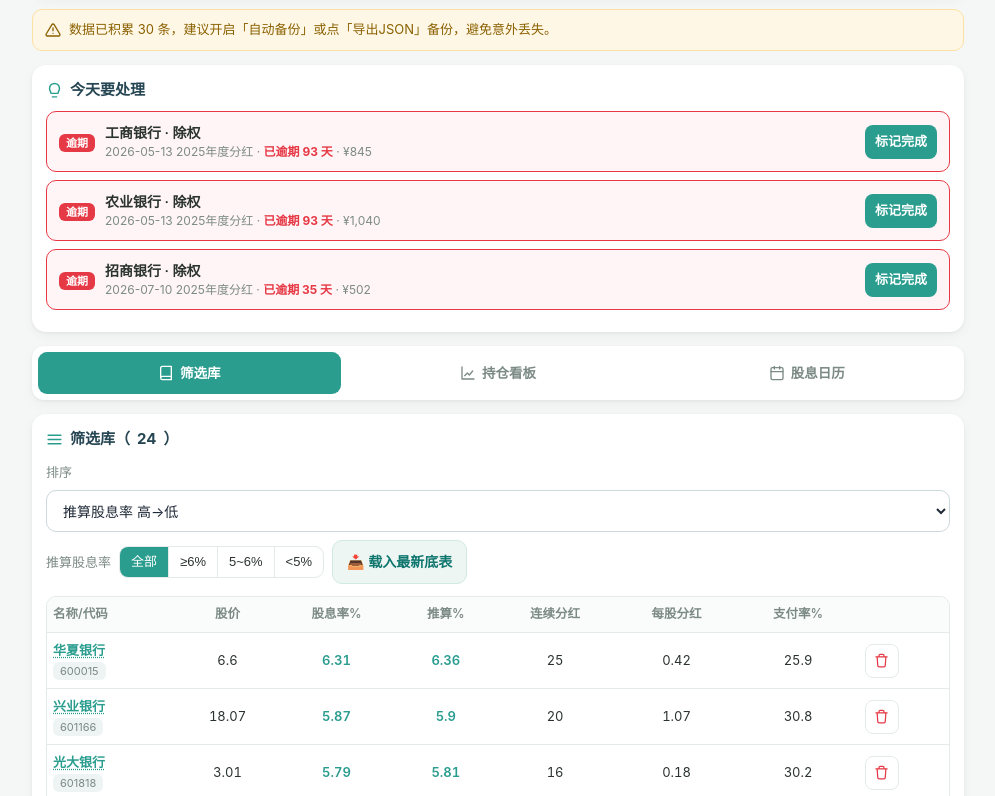
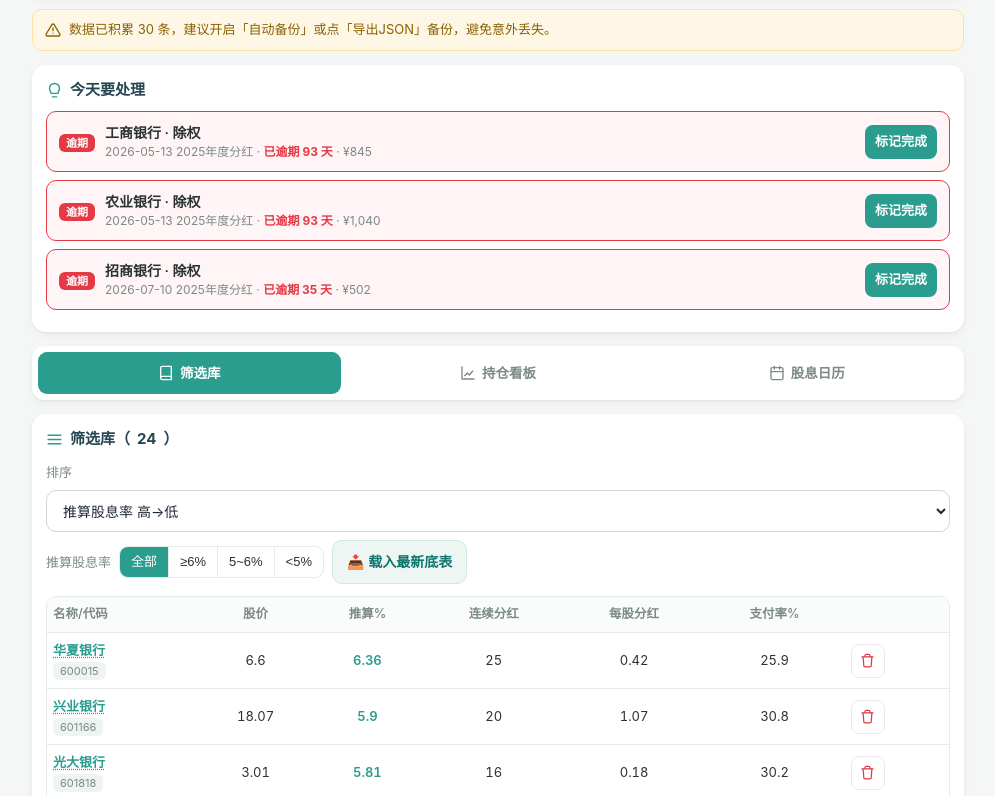
Before and after one commit to xlsh2026/bank-stock-data, a plain HTML site: page index.html in a window 1280 px wide. Shown: the part 156-952 px from the top of the page, without its empty margins (142-1137 px from the left). Drawn offline with Linux system fonts and the light colour scheme.

Commit message:
ui: 删除筛选库股息率(TTM)列 2026-08-14T05:25

```diff
--- a/index.html
+++ b/index.html
@@ -240,7 +240,6 @@
         <span class="toolbar-label">排序</span>
         <select id="libSort" onchange="renderLib()">
           <option value="est_desc">推算股息率 高→低</option>
-          <option value="ttm_desc">股息率(TTM) 高→低</option>
           <option value="name">名称 A→Z</option>
           <option value="price_desc">现价 高→低</option>
           <option value="payout_desc">支付率 高→低</option>
@@ -257,7 +256,7 @@
       <div class="tbl-scroll">
         <table>
           <thead><tr>
-            <th>名称/代码</th><th class="num">股价</th><th class="num">股息率%</th><th class="num">推算%</th>
+            <th>名称/代码</th><th class="num">股价</th><th class="num">推算%</th>
             <th class="num">连续分红</th><th class="num">每股分红</th><th class="num">支付率%</th><th></th>
           </tr></thead>
           <tbody id="stockBody"></tbody>
@@ -1101,8 +1100,7 @@
     var tb=$("stockBody");tb.innerHTML="";
     var list=stocks.slice();
     var sk=document.getElementById("libSort")?document.getElementById("libSort").value:"est_desc";
-    if(sk==="ttm_desc")list.sort(function(a,b){return (b.ttm||0)-(a.ttm||0);});
-    else if(sk==="name")list.sort(function(a,b){return a.name.localeCompare(b.name,"zh");});
+    if(sk==="name")list.sort(function(a,b){return a.name.localeCompare(b.name,"zh");});
     else if(sk==="price_desc")list.sort(function(a,b){return (b.price||0)-(a.price||0);});
     else if(sk==="payout_desc")list.sort(function(a,b){return (payoutOf(b)||0)-(payoutOf(a)||0);});
     else list.sort(function(a,b){return (b.est||0)-(a.est||0);});
@@ -1123,7 +1121,6 @@
       var tr=document.createElement("tr");
       tr.innerHTML='<td><b><span class="stk-name" onclick="openChart(\''+s.code+'\')">'+s.name+'</span></b><br><span class="pill">'+s.code+'</span></td>'+
         '<td class="num">'+fmt(s.price)+'</td>'+
-        '<td class="num pos">'+(s.ttm!=null?fmt(s.ttm):'-')+'</td>'+
         '<td class="num pos">'+(s.est!=null?fmt(s.est):'-')+'</td>'+
         '<td class="num">'+(s.years||'-')+'</td>'+
         '<td class="num">'+fmt(s.div)+'</td>'+
```
